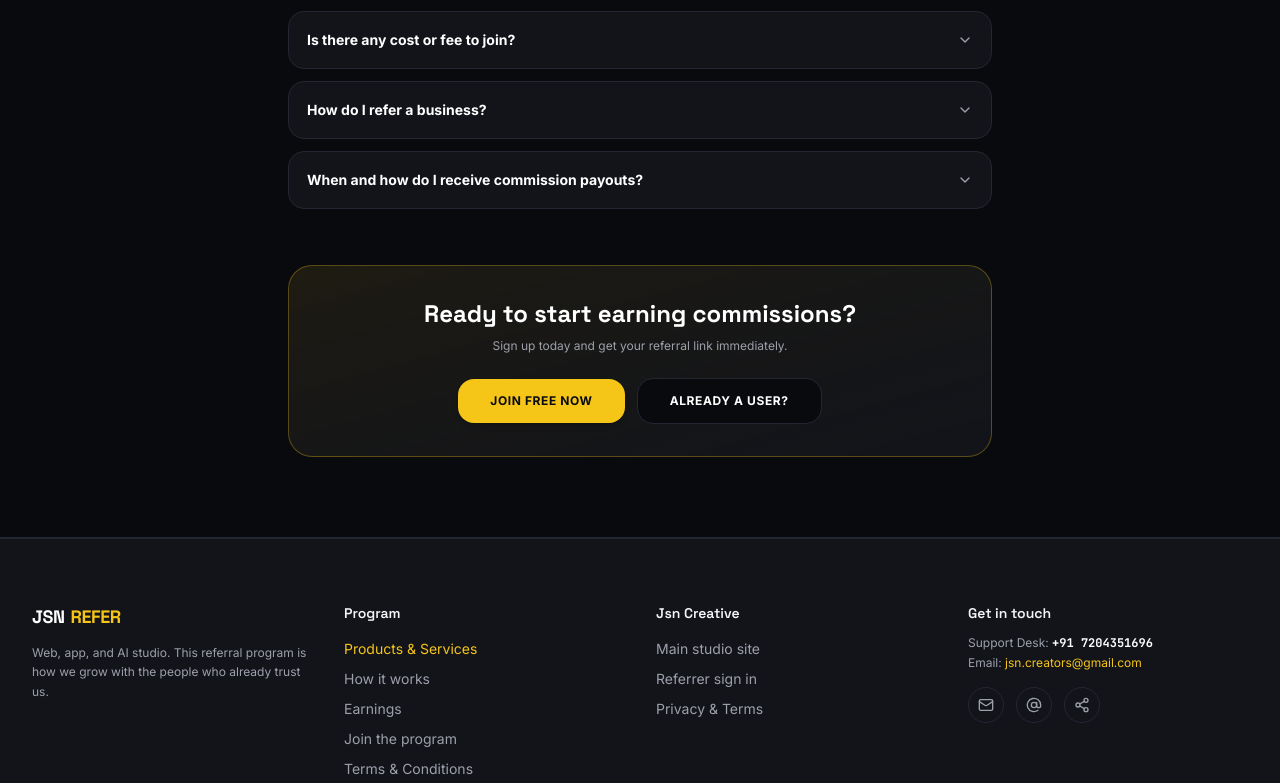
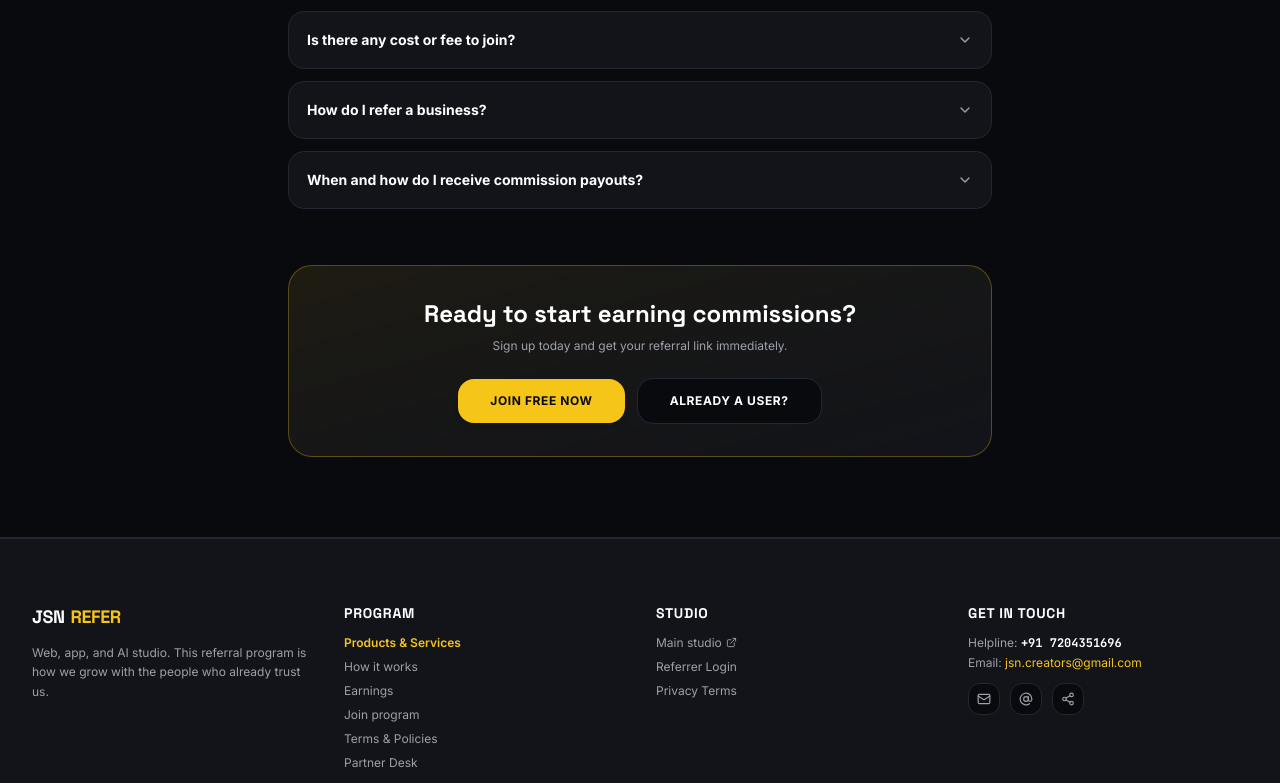
Before and after one commit to Jawad-mr/Jsn-referrals, a React (Vite) app in the folder client/: page / in a window 1280 px wide. Shown: the part 2014-2797 px from the top of the page. Built offline with nearby package versions, Linux system fonts and the light colour scheme; no server answers.

Commit message:
Remove profile avatar icon, upgrade number typography, and update support contact info

```diff
--- a/client/src/components/Footer.jsx
+++ b/client/src/components/Footer.jsx
@@ -1,69 +1,80 @@
 import { Link } from "react-router-dom";
-import { AtSign, Share2, Mail, ShieldCheck } from "lucide-react";
+import { AtSign, Share2, Mail, Phone, ExternalLink } from "lucide-react";
 import Logo from "./Logo";
 
 export default function Footer() {
   return (
-    <footer className="w-full border-t border-[var(--color-border)] bg-[var(--color-surface)] pb-8 pt-2">
-      <div className="mx-auto max-w-7xl px-5 py-10 sm:px-8 sm:py-14">
-        <div className="grid gap-8 md:grid-cols-4">
-          <div>
+    <footer className="w-full border-t border-[var(--color-border)] bg-[var(--color-surface)] pb-10 pt-4">
+      <div className="mx-auto max-w-7xl px-4 sm:px-8 py-8 sm:py-12">
+        <div className="grid grid-cols-2 gap-8 md:grid-cols-4">
+          {/* Brand Col */}
+          <div className="col-span-2 md:col-span-1">
             <Logo size="md" showTag={false} />
             <p className="mt-3 max-w-xs text-xs leading-relaxed text-[var(--color-text-muted)]">
               Web, app, and AI studio. This referral program is how we grow with the people who already trust us.
             </p>
           </div>
 
-          <div>
-            <h4 className="font-[family-name:var(--font-display)] text-sm font-semibold text-[var(--color-text)]">Program</h4>
-            <ul className="mt-4 space-y-2.5 text-xs sm:text-sm text-[var(--color-text-muted)]">
-              <li><Link to="/products-services" className="text-[var(--color-yellow)] hover:underline">Products &amp; Services</Link></li>
-              <li><a href="/#how-it-works" className="hover:text-[var(--color-text)]">How it works</a></li>
-              <li><a href="/#earnings" className="hover:text-[var(--color-text)]">Earnings</a></li>
-              <li><Link to="/join" className="hover:text-[var(--color-text)]">Join the program</Link></li>
-              <li><Link to="/terms" className="hover:text-[var(--color-text)]">Terms &amp; Conditions</Link></li>
-              <li><Link to="/dashboard/support" className="hover:text-[var(--color-text)]">Partner Support</Link></li>
-              <li><a href="/#faq" className="hover:text-[var(--color-text)]">FAQ</a></li>
+          {/* Program Links */}
+          <div className="col-span-1">
+            <h4 className="font-[family-name:var(--font-display)] text-xs sm:text-sm font-bold uppercase tracking-wider text-white">Program</h4>
+            <ul className="mt-3 space-y-2 text-xs text-[var(--color-text-muted)]">
+              <li><Link to="/products-services" className="text-[var(--color-yellow)] hover:underline font-semibold">Products &amp; Services</Link></li>
+              <li><a href="/#how-it-works" className="hover:text-white transition">How it works</a></li>
+              <li><a href="/#earnings" className="hover:text-white transition">Earnings</a></li>
+              <li><Link to="/join" className="hover:text-white transition">Join program</Link></li>
+              <li><Link to="/terms" className="hover:text-white transition">Terms &amp; Policies</Link></li>
+              <li><Link to="/dashboard/support" className="hover:text-white transition">Partner Desk</Link></li>
             </ul>
           </div>
 
-          <div>
-            <h4 className="font-[family-name:var(--font-display)] text-sm font-semibold text-[var(--color-text)]">Jsn Creative</h4>
-            <ul className="mt-4 space-y-2.5 text-xs sm:text-sm text-[var(--color-text-muted)]">
-              <li><a href="https://www.jsncreative.studio/" target="_blank" rel="noreferrer" className="hover:text-[var(--color-text)]">Main studio site</a></li>
-              <li><Link to="/login" className="hover:text-[var(--color-text)]">Referrer sign in</Link></li>
-              <li><Link to="/terms" className="hover:text-[var(--color-text)]">Privacy &amp; Terms</Link></li>
+          {/* Studio Links */}
+          <div className="col-span-1">
+            <h4 className="font-[family-name:var(--font-display)] text-xs sm:text-sm font-bold uppercase tracking-wider text-white">Studio</h4>
+            <ul className="mt-3 space-y-2 text-xs text-[var(--color-text-muted)]">
+              <li>
+                <a href="https://www.jsncreative.studio/" target="_blank" rel="noreferrer" className="flex items-center gap-1 hover:text-white transition">
+                  Main studio <ExternalLink size={11} />
+                </a>
+              </li>
+              <li><Link to="/login" className="hover:text-white transition">Referrer Login</Link></li>
+              <li><Link to="/terms" className="hover:text-white transition">Privacy Terms</Link></li>
             </ul>
           </div>
 
-          <div>
-            <h4 className="font-[family-name:var(--font-display)] text-sm font-semibold text-[var(--color-text)]">Get in touch</h4>
-            <p className="mt-3 text-xs text-[var(--color-text-muted)]">
-              Support Desk: <a href="tel:7204351696" className="font-mono font-bold text-white hover:text-[var(--color-yellow)]">+91 7204351696</a>
-            </p>
-            <p className="mt-1 text-xs text-[var(--color-text-muted)]">
-              Email: <a href="mailto:jsn.creators@gmail.com" className="text-[var(--color-yellow)] hover:underline">jsn.creators@gmail.com</a>
-            </p>
-            <div className="mt-4 flex gap-3">
-              <a href="mailto:jsn.creators@gmail.com" aria-label="Email" className="flex h-9 w-9 items-center justify-center rounded-full border border-[var(--color-border)] text-[var(--color-text-muted)] transition hover:border-[var(--color-yellow)] hover:text-[var(--color-yellow)]">
-                <Mail size={16} />
+          {/* Support & Contact */}
+          <div className="col-span-2 md:col-span-1">
+            <h4 className="font-[family-name:var(--font-display)] text-xs sm:text-sm font-bold uppercase tracking-wider text-white">Get in touch</h4>
+            <div className="mt-3 space-y-1 text-xs">
+              <p className="text-[var(--color-text-muted)]">
+                Helpline: <a href="tel:7204351696" className="font-mono font-bold text-white hover:text-[var(--color-yellow)]">+91 7204351696</a>
+              </p>
+              <p className="text-[var(--color-text-muted)] truncate">
+                Email: <a href="mailto:jsn.creators@gmail.com" className="text-[var(--color-yellow)] hover:underline truncate">jsn.creators@gmail.com</a>
+              </p>
+            </div>
+
+            <div className="mt-3 flex gap-2.5">
+              <a href="mailto:jsn.creators@gmail.com" aria-label="Email" className="flex h-8 w-8 items-center justify-center rounded-xl border border-[var(--color-border)] text-[var(--color-text-muted)] transition hover:border-[var(--color-yellow)] hover:text-[var(--color-yellow)] bg-[var(--color-ink)]">
+                <Mail size={14} />
               </a>
-              <a href="https://instagram.com" target="_blank" rel="noreferrer" aria-label="Instagram" className="flex h-9 w-9 items-center justify-center rounded-full border border-[var(--color-border)] text-[var(--color-text-muted)] transition hover:border-[var(--color-yellow)] hover:text-[var(--color-yellow)]">
-                <AtSign size={16} />
+              <a href="https://instagram.com" target="_blank" rel="noreferrer" aria-label="Instagram" className="flex h-8 w-8 items-center justify-center rounded-xl border border-[var(--color-border)] text-[var(--color-text-muted)] transition hover:border-[var(--color-yellow)] hover:text-[var(--color-yellow)] bg-[var(--color-ink)]">
+                <AtSign size={14} />
               </a>
-              <a href="https://linkedin.com" target="_blank" rel="noreferrer" aria-label="LinkedIn" className="flex h-9 w-9 items-center justify-center rounded-full border border-[var(--color-border)] text-[var(--color-text-muted)] transition hover:border-[var(--color-yellow)] hover:text-[var(--color-yellow)]">
-                <Share2 size={16} />
+              <a href="https://linkedin.com" target="_blank" rel="noreferrer" aria-label="LinkedIn" className="flex h-8 w-8 items-center justify-center rounded-xl border border-[var(--color-border)] text-[var(--color-text-muted)] transition hover:border-[var(--color-yellow)] hover:text-[var(--color-yellow)] bg-[var(--color-ink)]">
+                <Share2 size={14} />
               </a>
             </div>
           </div>
         </div>
 
-        <div className="mt-10 flex flex-col gap-2 border-t border-[var(--color-border)] pt-6 text-[11px] sm:text-xs text-[var(--color-text-faint)] sm:flex-row sm:items-center sm:justify-between">
-          <p>© {new Date().getFullYear()} Jsn Creative. All rights reserved.</p>
-          <div className="flex items-center gap-4">
-            <Link to="/terms" className="hover:text-[var(--color-yellow)]">Terms of Service</Link>
+        {/* Bottom Bar */}
+        <div className="mt-8 flex flex-col gap-2 border-t border-[var(--color-border)] pt-5 text-[11px] text-[var(--color-text-faint)] sm:flex-row sm:items-center sm:justify-between">
+          <p>© {new Date().getFullYear()} JSN Creative. All rights reserved.</p>
+          <div className="flex items-center gap-3">
+            <Link to="/terms" className="hover:text-[var(--color-yellow)] transition font-medium">Terms of Service</Link>
             <span>&bull;</span>
-            <p>Commissions are paid on approved, completed projects only.</p>
+            <p>Commissions disbursed upon client project completion.</p>
           </div>
         </div>
       </div>
--- a/client/src/pages/Landing.jsx
+++ b/client/src/pages/Landing.jsx
@@ -73,7 +73,7 @@ export default function Landing() {
       <Navbar />
 
       {/* HERO SECTION — FULL VIEWPORT FOLD ON OPENING */}
-      <section className="relative min-h-[calc(100svh-4rem)] flex flex-col justify-between overflow-hidden border-b border-[var(--color-border)] px-4 pt-10 pb-8 sm:px-8 sm:pt-20 sm:pb-16">
+      <section className="relative min-h-[calc(100svh-4rem)] flex flex-col justify-between overflow-hidden border-b border-[var(--color-border)] px-2.5 pt-8 pb-8 sm:px-8 sm:pt-20 sm:pb-16">
         <div
           className="pointer-events-none absolute -top-32 right-[-5%] h-[500px] w-[500px] rounded-full opacity-25 blur-[120px]"
           style={{ background: "radial-gradient(circle, var(--color-yellow), transparent 70%)" }}
@@ -82,22 +82,18 @@ export default function Landing() {
         {/* Empty placeholder for flex alignment */}
         <div className="hidden sm:block" />
 
-        <div className="mx-auto w-full max-w-5xl text-center my-auto py-6">
-          <div className="inline-flex items-center gap-2 rounded-full border border-[var(--color-yellow)]/30 bg-[var(--color-yellow)]/10 px-3.5 py-1 text-[11px] font-bold uppercase tracking-wider text-[var(--color-yellow)] mb-5">
-            <Share2 size={13} /> Official JSN Creative Referral Network
-          </div>
-
-          <h1 className="font-[family-name:var(--font-display)] text-3xl xs:text-4xl sm:text-5xl lg:text-6xl font-extrabold tracking-tight text-white leading-[1.12]">
+        <div className="mx-auto w-full max-w-5xl text-center my-auto py-4 px-1 sm:px-4">
+          <h1 className="font-[family-name:var(--font-display)] text-[2rem] xs:text-3xl sm:text-5xl lg:text-6xl font-extrabold tracking-tight text-white leading-[1.12]">
             Know someone who needs tech? <br />
             <span className="text-[var(--color-yellow)]">Get paid commission on every deal.</span>
           </h1>
 
-          <p className="mx-auto mt-5 max-w-2xl text-xs sm:text-base leading-relaxed text-[var(--color-text-muted)]">
+          <p className="mx-auto mt-4 sm:mt-5 max-w-3xl text-xs sm:text-base leading-relaxed text-[var(--color-text-muted)] px-2 sm:px-0">
             Refer businesses to JSN Creative for websites, mobile apps, bakery/restaurant POS software, or AI solutions. Earn cash payouts on every closed project.
           </p>
 
           {/* MAIN SIGN IN & JOIN ACTIONS */}
-          <div className="mt-8 flex flex-col items-center justify-center gap-3 sm:flex-row w-full sm:w-auto max-w-md mx-auto sm:max-w-none">
+          <div className="mt-8 flex flex-col items-center justify-center gap-3 sm:flex-row w-full sm:w-auto max-w-sm mx-auto sm:max-w-none">
             <Link
               to="/join"
               className="flex w-full sm:w-auto items-center justify-center gap-2 rounded-2xl bg-[var(--color-yellow)] px-8 py-4 text-xs sm:text-sm font-bold uppercase tracking-wider text-[var(--color-ink)] shadow-xl transition active:scale-95 hover:bg-[var(--color-amber)]"
```
